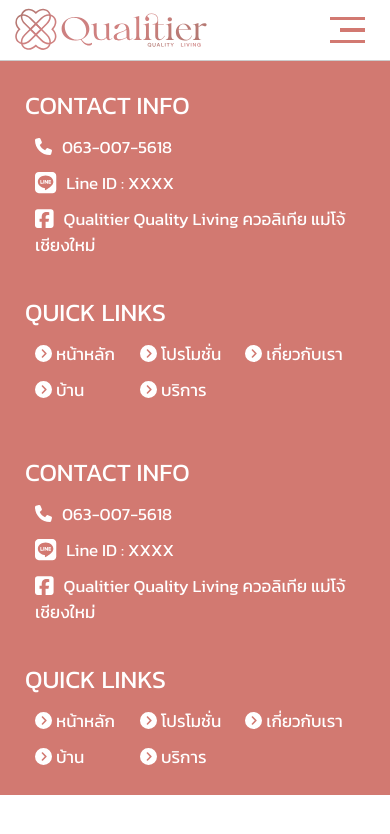
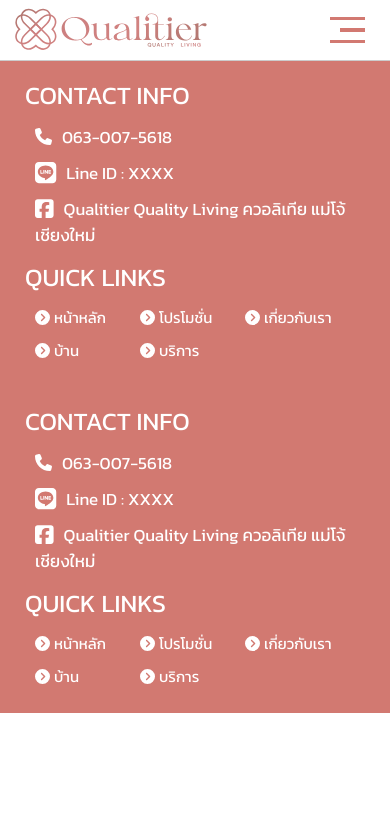
Before and after one commit to TUMnatthapon/qualitier-valla, a Next.js app: page /Footer in a window 390 px wide. Shown: the top 834 px of the page. Built offline with nearby package versions, Linux system fonts and the light colour scheme.

Commit message:
Update Footer V2

```diff
--- a/styles/footer.scss
+++ b/styles/footer.scss
@@ -3,7 +3,7 @@
   justify-content: space-around;
   background-color: var(--theme-color);
   color: white;
-  padding: 0 50px 15px 50px;
+  padding: 20px 50px 15px 50px;
   font-size: 17px;
 
   .area-block {
@@ -12,7 +12,7 @@
 
   .font-title {
     font-size: 25px;
-    margin: 25px 0px 10px 0px;
+    margin-bottom: 10px;
     text-transform: uppercase;
     &--wrapper {
       margin: 10px;
@@ -74,7 +74,7 @@
 @media only screen and (max-width: 767px) {
   .footer {
     flex-direction: column;
-    padding: 0 25px 15px 25px;
+    padding: 15px 25px 15px 25px;
     ul li {
       min-width: 25%;
       a span {
@@ -84,9 +84,13 @@
     .area-block {
       max-width: 100%;
     }
+    .font-title {
+      font-size: 25px;
+    }
     .wrapper-links {
       flex-direction: column;
       flex-wrap: nowrap;
+      font-size: 15px;
       &.--item {
         flex-direction: row;
       }
```
